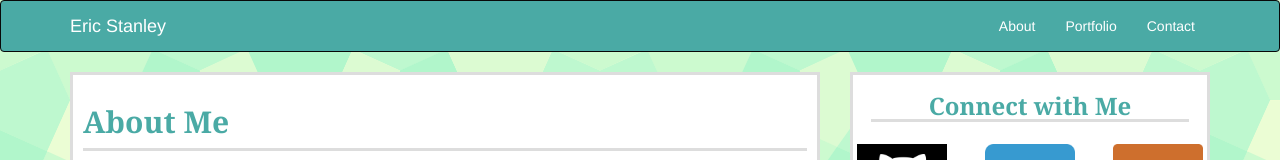
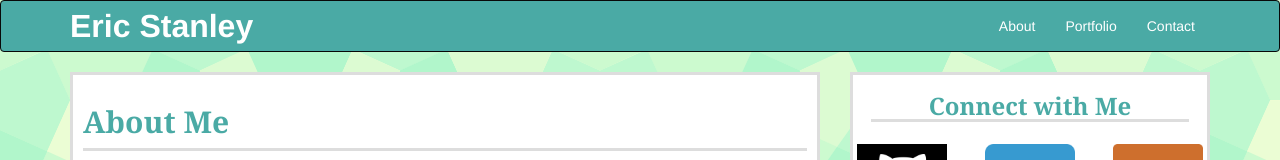
Before and after one commit to yelnats10/Bootstrap-Portfolio, a plain HTML site: page index.html in a window 1280 px wide. Shown: the top 160 px of the page. Drawn offline with nearby package versions, Linux system fonts and the light colour scheme.

Commit message:
updated size/weight of my name

```diff
--- a/assets/css/style.css
+++ b/assets/css/style.css
@@ -20,6 +20,8 @@ body {
 
 .navbar-inverse .navbar-brand {
 	color: #ffffff;
+	font-size: 32px;
+	font-weight: bold;
 }
 
 .profile {
```
